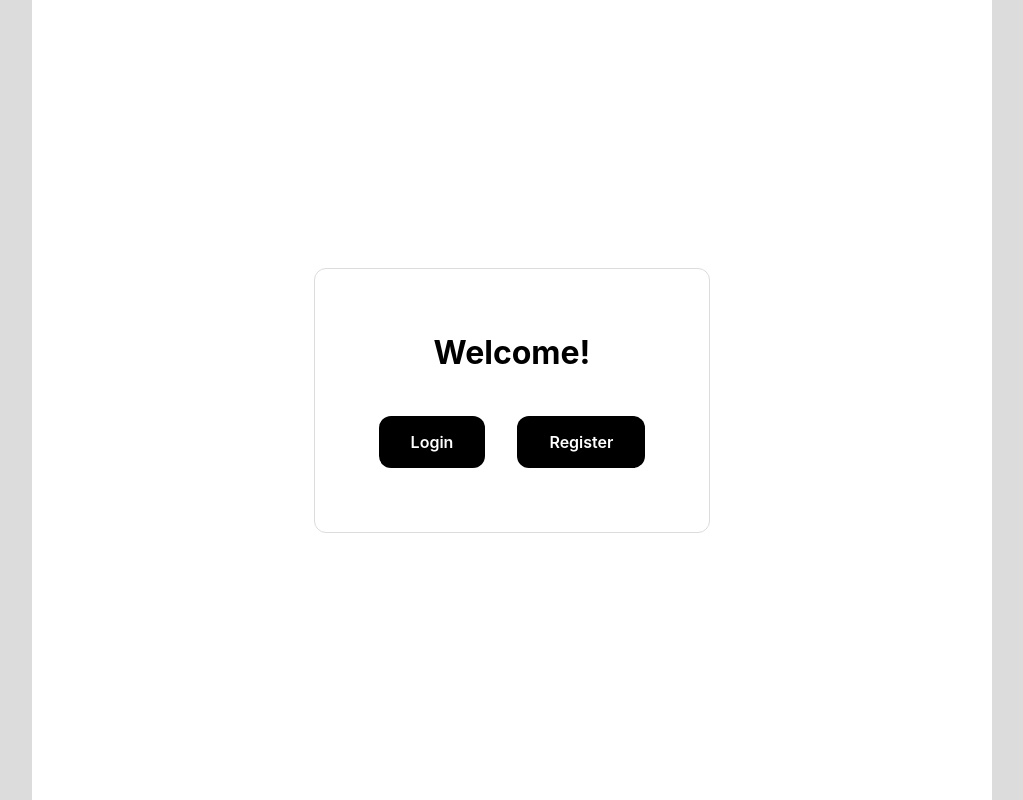
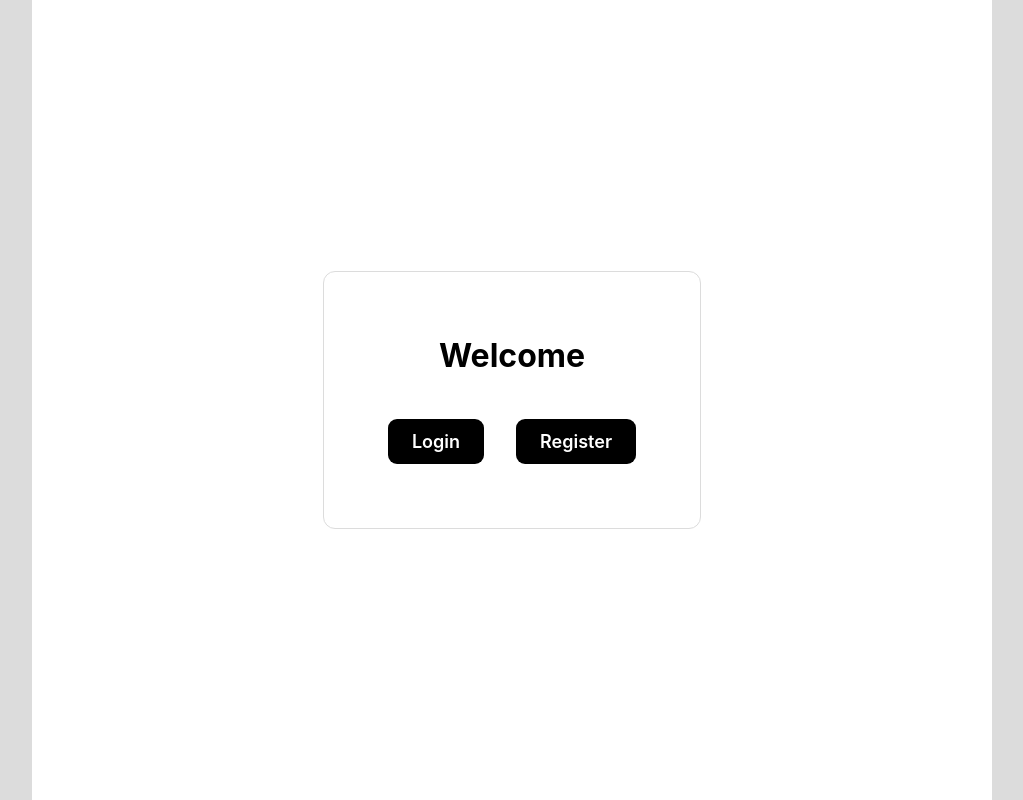
Before and after one commit to dimanrikalov/DiaDraw-Task, a React (Create React App) app in the folder client/: page / in a window 1280 px wide. Shown: the whole page, without its empty margins (128-1151 px from the left). Built offline with nearby package versions, Linux system fonts and the light colour scheme.

Commit message:
Fixed home page

```diff
--- a/client/src/App.js
+++ b/client/src/App.js
@@ -20,9 +20,9 @@ function App() {
 				<Route index element={<HomeScreen />} />
 				<Route path="/login" element={<LoginScreen />} />
 				<Route path="/register" element={<LoginScreen />} />
-				<Route path="/verify" element={<VerifyAccount />} />
-				<Route path="/user" element={<UserScreen />} />
-				<Route path="/login-entries" element={<TableScreen />} />
+				<Route path="/verify" element={<VerifyAccount />} />		{/* add route guard */}
+				<Route path="/user" element={<UserScreen />} /> 			{/* add route guard */}
+				<Route path="/login-entries" element={<TableScreen />} /> 	{/* add route guard */}
 			</Route>
 		)
 	);
--- a/client/src/components/HomeScreen/HomeScreen.js
+++ b/client/src/components/HomeScreen/HomeScreen.js
@@ -11,7 +11,7 @@ export const HomeScreen = () => {
 
     return (
         <div className={styles.container}>
-            <h1>Welcome!</h1>
+            <h1>Welcome</h1>
             <div className={styles.buttons}>
                 <a className={styles.button} onClick={clickHandler}>Login</a>
                 <a className={styles.button} onClick={clickHandler}>Register</a>
--- a/client/src/components/HomeScreen/HomeScreen.module.css
+++ b/client/src/components/HomeScreen/HomeScreen.module.css
@@ -17,8 +17,10 @@
 .button {
     text-decoration: none;
     background-color: var(--black-background);
-    padding: 16px 32px;
-    border-radius: 12px;
+    padding: 12px 24px;
+    border-radius: 9px;
     color: var(--white-text);
     font-weight: 600;
+    font-size: 18px;
+    cursor: pointer;
 }
```
